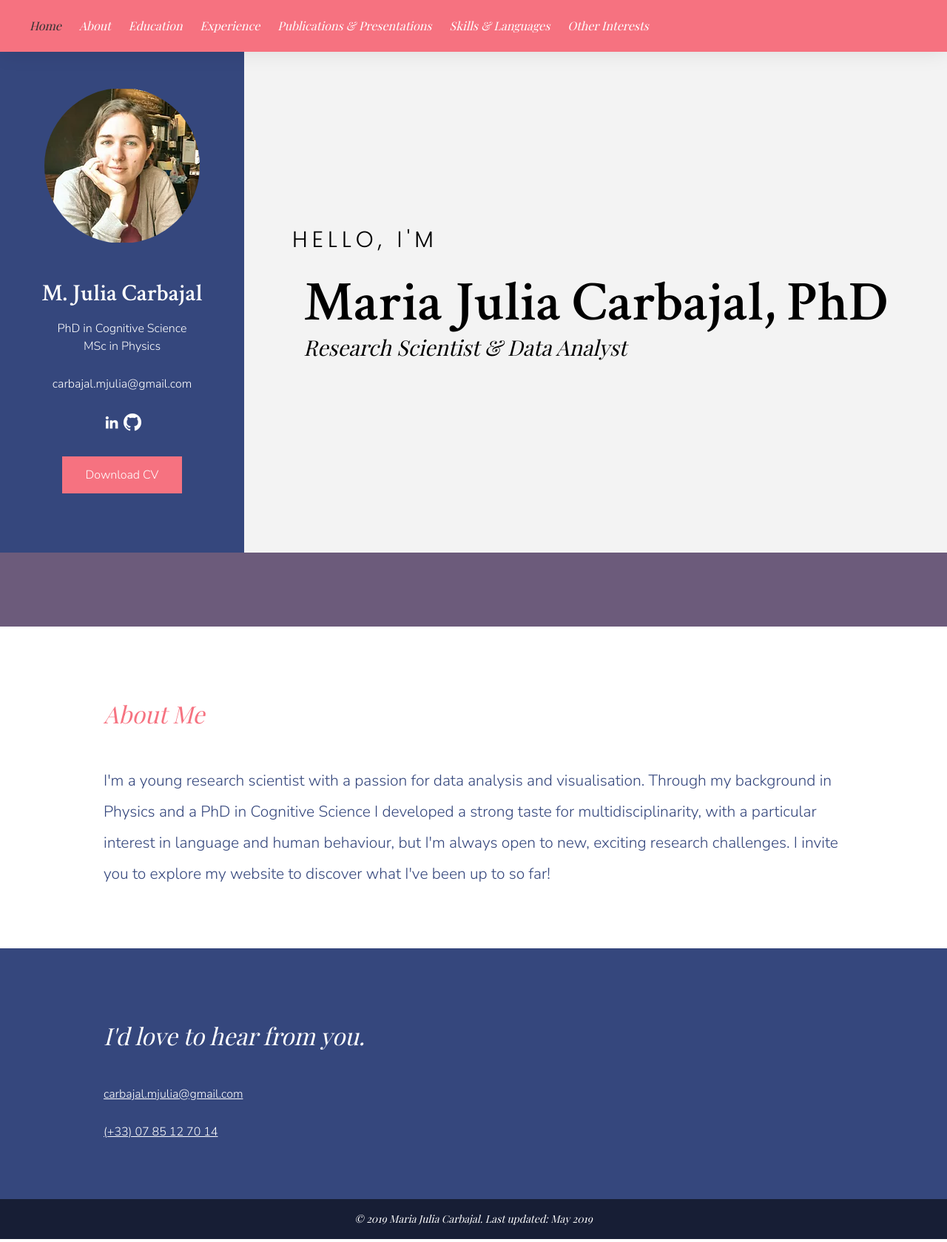
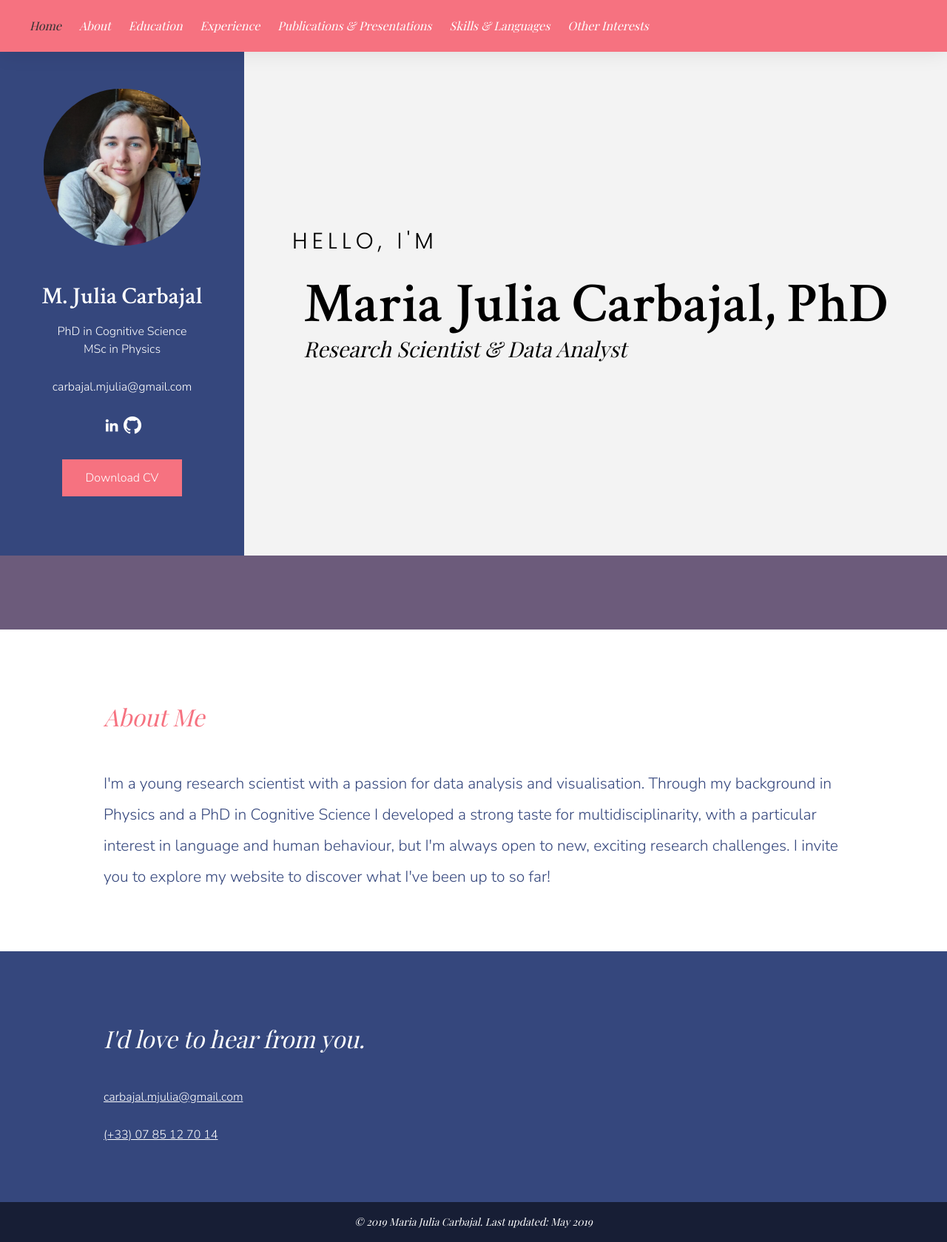
Before and after one commit to basaringaron/julie-website, a Jekyll site: the page built from index.html, in a window 1280 px wide. Shown: the whole page at 74% size. Built offline with Jekyll 4.4.1, drawn with Linux system fonts in a browser that asks for light colours; some web fonts are replaced.

Commit message:
New photo

```diff
--- a/index.html
+++ b/index.html
@@ -3,7 +3,7 @@ title: Home
 ---
 <div class="hero">
 	<div class="hero-sidebar">
-		<img class="portrait" src="/images/photo.webp">
+		<img class="portrait" src="/images/photo.png">
 
 		<h1>M. Julia Carbajal</h1>
 
```
Also changed, not shown: images/photo.png (added).
